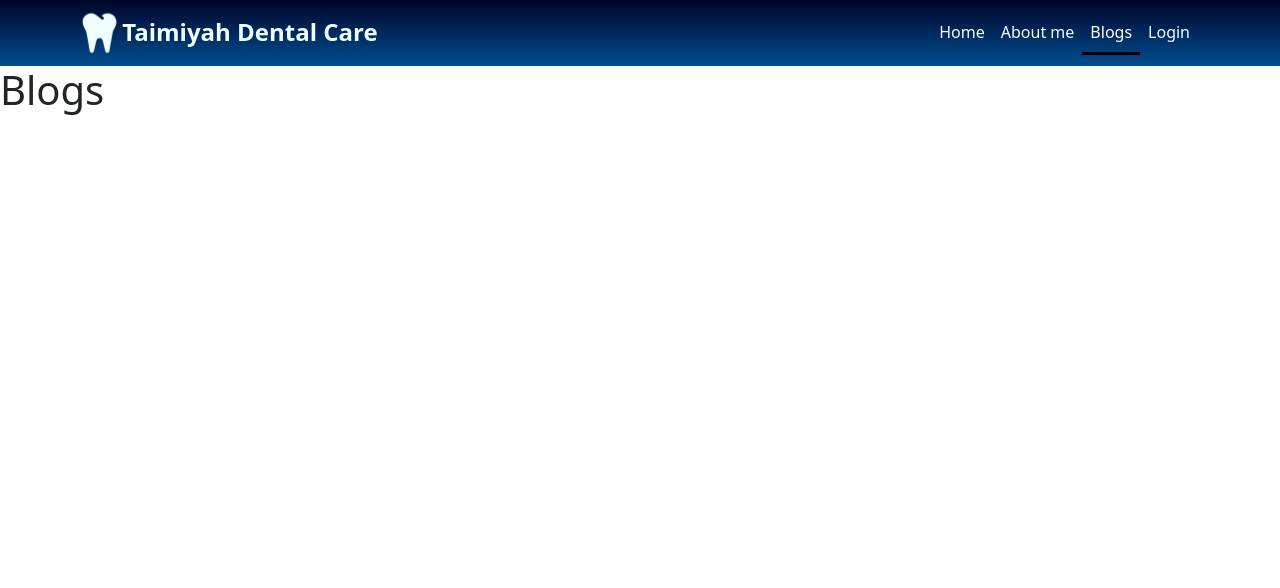
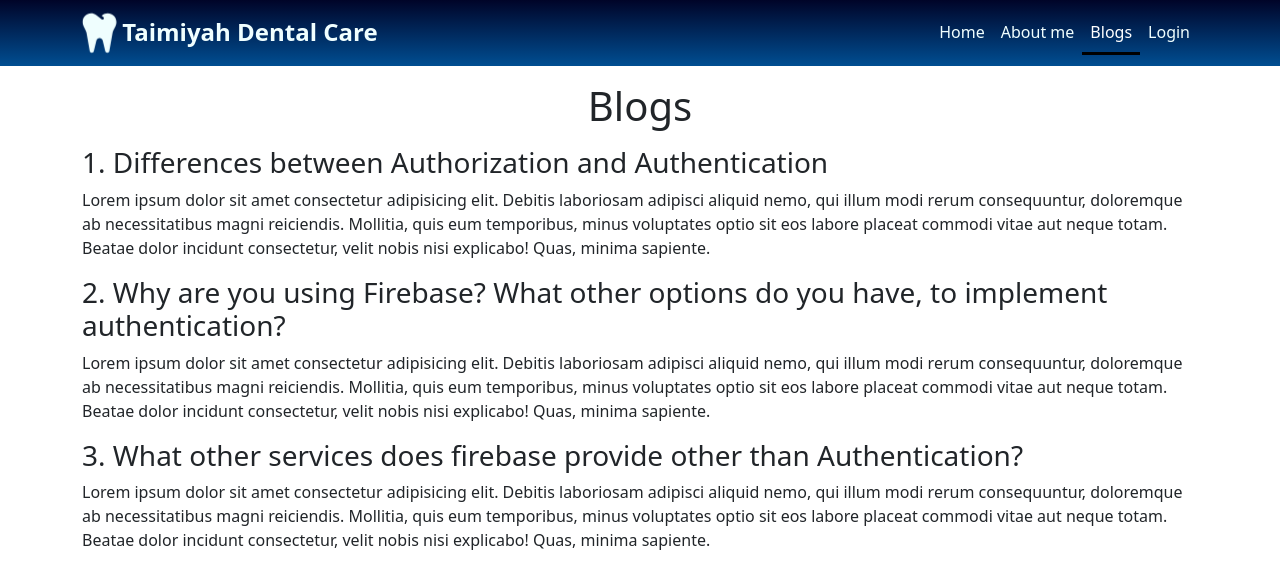
Before and after one commit to Junaith1994/Dr-Junaith, a React (Create React App) app: page /blogs in a window 1280 px wide. Shown: the top 588 px of the page. Built offline with nearby package versions, Linux system fonts and the light colour scheme; no server answers.

Commit message:
Added blogs with 3 questions

```diff
--- a/src/Pages/Blogs/Blogs.js
+++ b/src/Pages/Blogs/Blogs.js
@@ -2,8 +2,16 @@ import React from 'react';
 
 const Blogs = () => {
     return (
-        <div>
-            <h1>Blogs</h1>
+        <div className='container justify-content-center'>
+            <h1 className='text-center my-3'>Blogs</h1>
+            <div className=''>
+                <h3>1. Differences between Authorization and Authentication</h3>
+                <p>Lorem ipsum dolor sit amet consectetur adipisicing elit. Debitis laboriosam adipisci aliquid nemo, qui illum modi rerum consequuntur, doloremque ab necessitatibus magni reiciendis. Mollitia, quis eum temporibus, minus voluptates optio sit eos labore placeat commodi vitae aut neque totam. Beatae dolor incidunt consectetur, velit nobis nisi explicabo! Quas, minima sapiente.</p>
+                <h3>2. Why are you using Firebase? What other options do you have, to implement authentication?</h3>
+                <p>Lorem ipsum dolor sit amet consectetur adipisicing elit. Debitis laboriosam adipisci aliquid nemo, qui illum modi rerum consequuntur, doloremque ab necessitatibus magni reiciendis. Mollitia, quis eum temporibus, minus voluptates optio sit eos labore placeat commodi vitae aut neque totam. Beatae dolor incidunt consectetur, velit nobis nisi explicabo! Quas, minima sapiente.</p>
+                <h3>3. What other services does firebase provide other than Authentication?</h3>
+                <p>Lorem ipsum dolor sit amet consectetur adipisicing elit. Debitis laboriosam adipisci aliquid nemo, qui illum modi rerum consequuntur, doloremque ab necessitatibus magni reiciendis. Mollitia, quis eum temporibus, minus voluptates optio sit eos labore placeat commodi vitae aut neque totam. Beatae dolor incidunt consectetur, velit nobis nisi explicabo! Quas, minima sapiente.</p>
+            </div>
         </div>
     );
 };
```
